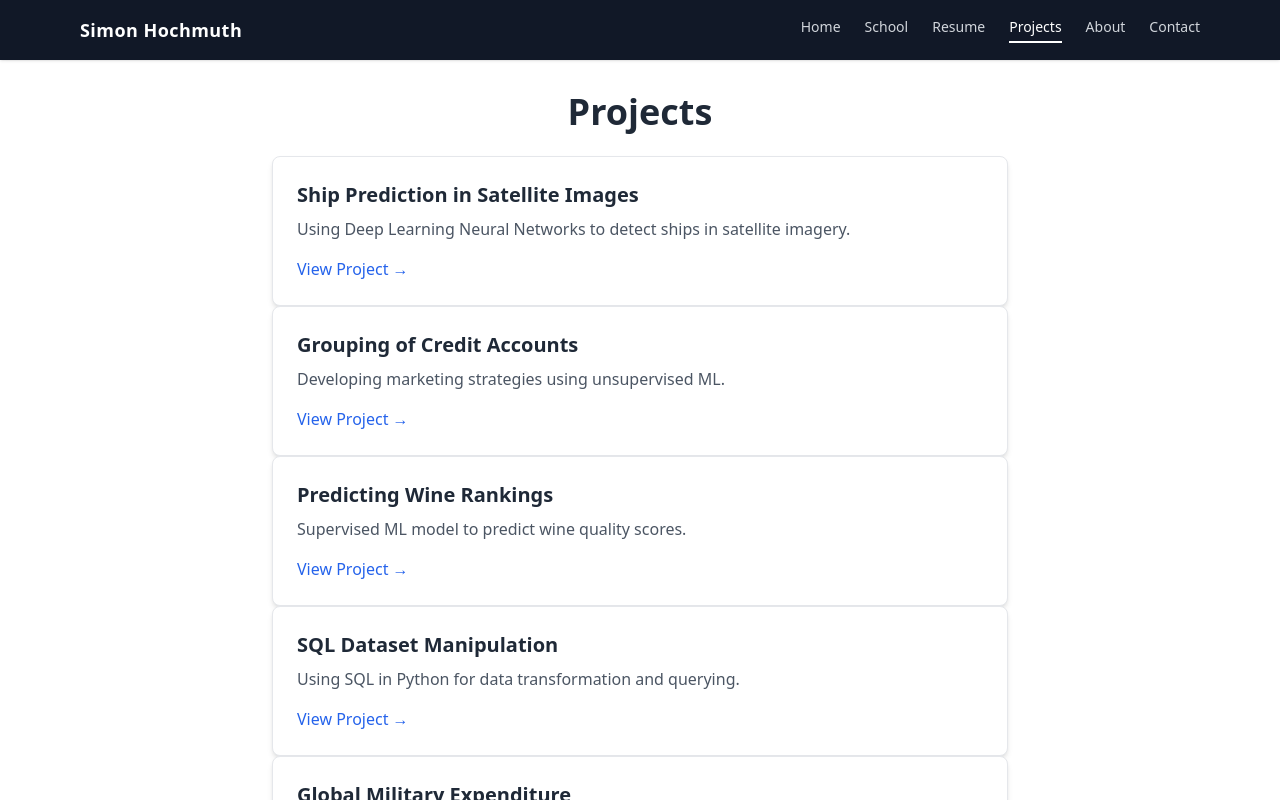
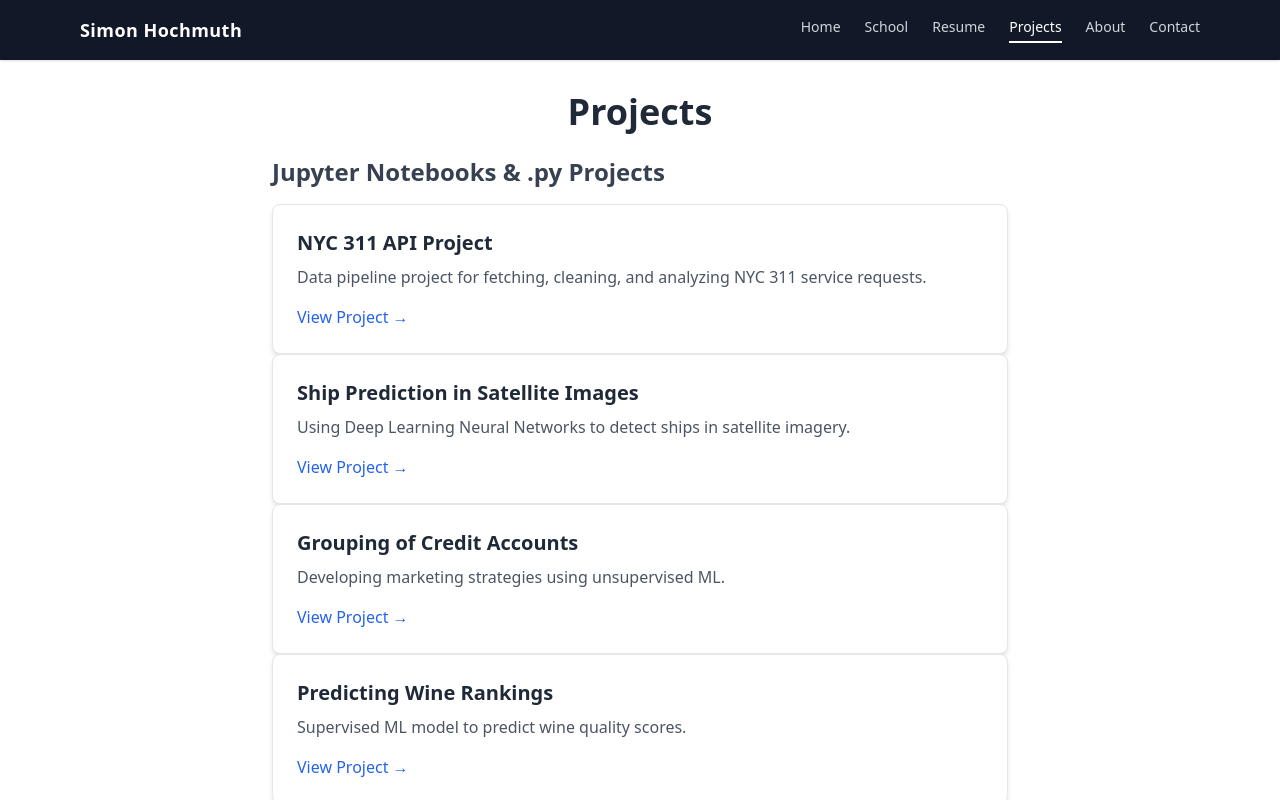
Before and after one commit to simon-hochmuth/Website, a Vue app: page /projects in a window 1280 px wide. Shown: the top 800 px of the page. Built offline with nearby package versions, Linux system fonts and the light colour scheme.

Commit message:
adding new project 311

```diff
--- a/src/views/Projects.vue
+++ b/src/views/Projects.vue
@@ -2,9 +2,23 @@
   <div class="page">
     <h2 class="text-4xl font-bold text-center text-gray-800 mb-6">Projects</h2>
 
+    <h3 class="text-2xl font-semibold text-gray-700 mb-4">
+      Jupyter Notebooks & .py Projects
+    </h3>
     <ProjectCard
-      v-for="(project, index) in projects"
-      :key="index"
+      v-for="(project, index) in notebooks"
+      :key="'nb-' + index"
+      :title="project.title"
+      :description="project.description"
+      :link="project.link"
+    />
+
+    <h3 class="text-2xl font-semibold text-gray-700 mt-10 mb-4">
+      Master’s Course Reports (PDFs)
+    </h3>
+    <ProjectCard
+      v-for="(project, index) in mastersReports"
+      :key="'ms-' + index"
       :title="project.title"
       :description="project.description"
       :link="project.link"
@@ -15,72 +29,81 @@
 <script setup>
 import ProjectCard from "@/components/ProjectCard.vue";
 
-const projects = [
+const notebooks = [
+  {
+    title: "NYC 311 API Project",
+    description:
+      "Data pipeline project for fetching, cleaning, and analyzing NYC 311 service requests.",
+    link: "https://github.com/simon-hochmuth/portfolio/tree/master/src/scripts/NYC_311_API_Project/notebooks/311_eda.ipynb",
+  },
   {
     title: "Ship Prediction in Satellite Images",
     description:
       "Using Deep Learning Neural Networks to detect ships in satellite imagery.",
-    link: "https://github.com/simon-hochmuth/portfolio/blob/master/Deep_Learning_Ship_Dataset.ipynb",
+    link: "https://github.com/simon-hochmuth/portfolio/blob/master/Notebooks/Deep_Learning_Ship_Dataset.ipynb",
   },
   {
     title: "Grouping of Credit Accounts",
     description: "Developing marketing strategies using unsupervised ML.",
-    link: "https://github.com/simon-hochmuth/portfolio/blob/master/Credit_card_dataset.ipynb",
+    link: "https://github.com/simon-hochmuth/portfolio/blob/master/Notebooks/Credit_card_dataset.ipynb",
   },
   {
     title: "Predicting Wine Rankings",
     description: "Supervised ML model to predict wine quality scores.",
-    link: "https://github.com/simon-hochmuth/portfolio/blob/master/Supervised_Learning_Wine.ipynb",
+    link: "https://github.com/simon-hochmuth/portfolio/blob/master/Notebooks/Supervised_Learning_Wine.ipynb",
   },
   {
     title: "SQL Dataset Manipulation",
     description: "Using SQL in Python for data transformation and querying.",
-    link: "https://github.com/simon-hochmuth/portfolio/blob/master/SQL_in_Python.ipynb",
+    link: "https://github.com/simon-hochmuth/portfolio/blob/master/Notebooks/SQL_in_Python.ipynb",
   },
   {
     title: "Global Military Expenditure",
     description: "Exploratory analysis of worldwide military spending data.",
-    link: "https://github.com/simon-hochmuth/portfolio/blob/master/Capstone_1_Military_Expenditure%20(2).ipynb",
+    link: "https://github.com/simon-hochmuth/portfolio/blob/master/Notebooks/Capstone_1_Military_Expenditure%20(2).ipynb",
   },
+];
+
+const mastersReports = [
   {
     title: "Reinforcement Learning",
     description: "Finding shortest paths using RL techniques.",
-    link: "https://github.com/simon-hochmuth/portfolio/blob/master/Projects_From_Masters_Courses/Reinforcement_Learning.pdf",
+    link: "https://github.com/simon-hochmuth/portfolio/blob/master/Master_Course_Project_Reports/Reinforcement_Learning.pdf",
   },
   {
     title: "Deep Learning: Fashion MNIST",
     description: "Image classification using deep neural networks.",
-    link: "https://github.com/simon-hochmuth/portfolio/blob/master/Projects_From_Masters_Courses/Deep_Learning_MNIST_FASHION.pdf",
+    link: "https://github.com/simon-hochmuth/portfolio/blob/master/Master_Course_Project_Reports/Deep_Learning_MNIST_FASHION.pdf",
   },
   {
     title: "Regression & Data Mining",
     description: "Predictive maintenance via regression models.",
-    link: "https://github.com/simon-hochmuth/portfolio/blob/master/Projects_From_Masters_Courses/Log_Regression_and_Data_Mining.pdf",
+    link: "https://github.com/simon-hochmuth/portfolio/blob/master/Master_Course_Project_Reports/Log_Regression_and_Data_Mining.pdf",
   },
   {
     title: "SVM Models",
     description: "SVM-based classification for device failure prediction.",
-    link: "https://github.com/simon-hochmuth/portfolio/blob/master/Projects_From_Masters_Courses/SVM_Models.pdf",
+    link: "https://github.com/simon-hochmuth/portfolio/blob/master/Master_Course_Project_Reports/SVM_Models.pdf",
   },
   {
     title: "Decision Tree Models with Cognos",
     description: "Using Cognos to analyze billionaire data trends.",
-    link: "https://github.com/simon-hochmuth/portfolio/blob/master/Projects_From_Masters_Courses/Decision_Tree_Models_with_Cognos.pdf",
+    link: "https://github.com/simon-hochmuth/portfolio/blob/master/Master_Course_Project_Reports/Decision_Tree_Models_with_Cognos.pdf",
   },
   {
     title: "Neural Networks on Diabetes Data",
     description: "Exploring health data using basic NNet models.",
-    link: "https://github.com/simon-hochmuth/portfolio/blob/master/Projects_From_Masters_Courses/Neural_Networks.pdf",
+    link: "https://github.com/simon-hochmuth/portfolio/blob/master/Master_Course_Project_Reports/Neural_Networks.pdf",
   },
   {
     title: "KMeans Clustering on Soil Data",
     description: "Clustering satellite data using k-means.",
-    link: "https://github.com/simon-hochmuth/portfolio/blob/master/Projects_From_Masters_Courses/K-means%20Clustering.pdf",
+    link: "https://github.com/simon-hochmuth/portfolio/blob/master/Master_Course_Project_Reports/K-means%20Clustering.pdf",
   },
   {
     title: "Ensemble Models for Churn",
     description: "Using ensemble methods to predict customer churn.",
-    link: "https://github.com/simon-hochmuth/portfolio/blob/master/Projects_From_Masters_Courses/Ensemble_Models.pdf",
+    link: "https://github.com/simon-hochmuth/portfolio/blob/master/Master_Course_Project_Reports/Ensemble_Models.pdf",
   },
 ];
 </script>
```
